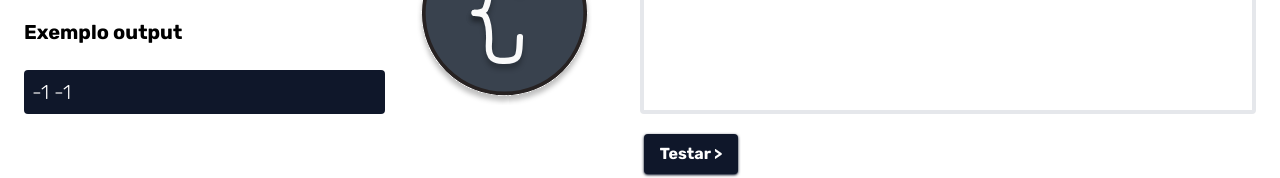
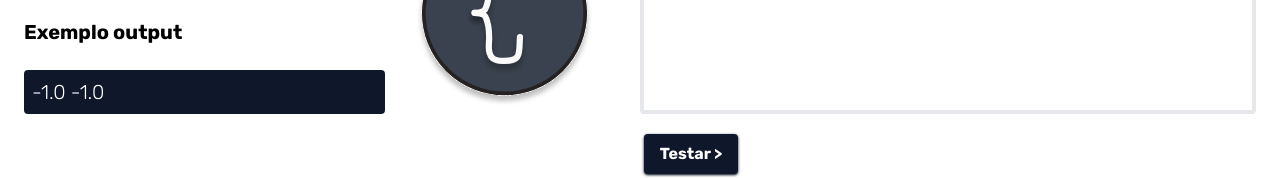
Before and after one commit to marcelo-schreiber/curiosa-website, a Next.js app: page / in a window 1280 px wide. Shown: the part 570-748 px from the top of the page. Built offline with nearby package versions, Linux system fonts and the light colour scheme.

Commit message:
fix: output formatting

```diff
--- a/pages/index.tsx
+++ b/pages/index.tsx
@@ -44,7 +44,7 @@ print(x1, x2)
         <div className="md:w-1/2">
           <Question
             input="1 2 1"
-            output="-1 -1"
+            output="-1.0 -1.0"
             title="Title of problem."
             imageUrl="/Logo.svg"
             problem="Given pointers to the head nodes of  linked lists that merge together at some point, find the node where the two lists merge. The merge point is where both lists point to the same node, i.e. they reference the same memory location. It is guaranteed that the two head nodes will be different, and neither will be NULL. If the lists share a common node, return that node's  value."
```
